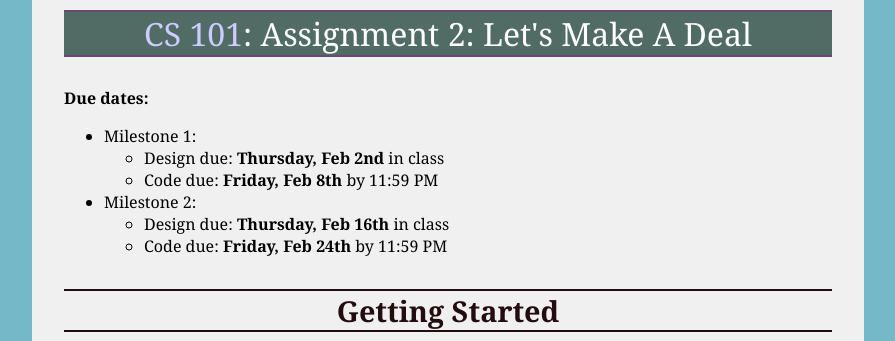
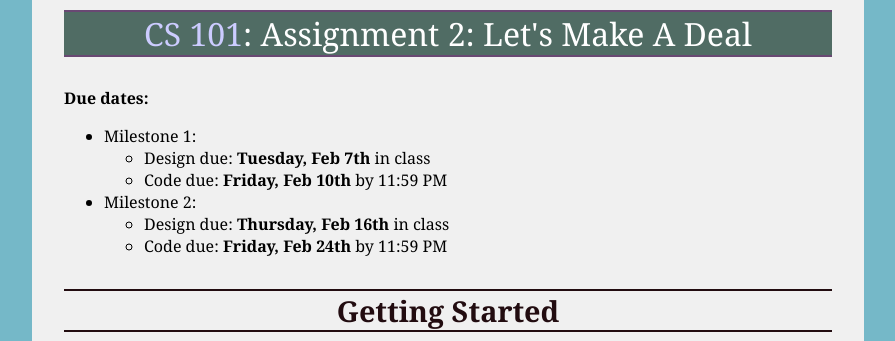
Before and after one commit to ycpcs/cs101-spring2017, a Jekyll site: the page built from assign/assign02.md, in a window 1280 px wide and 900 px high. Shown: the top 341 px of the window, without its empty margins (192-1087 px from the left). Built offline with Jekyll 4.4.1, drawn with Linux system fonts in a browser that asks for light colours; some of the changed text lies outside the part shown.

Commit message:
news item for assignment 2, fix MS1 due dates

```diff
--- a/assign/assign02.md
+++ b/assign/assign02.md
@@ -6,8 +6,8 @@ title: "Assignment 2: Let's Make A Deal"
 **Due dates:**
 
 * Milestone 1:
-    * Design due: **Thursday, Feb 2nd** in class
-    * Code due: **Friday, Feb 8th** by 11:59 PM
+    * Design due: **Tuesday, Feb 7th** in class
+    * Code due: **Friday, Feb 10th** by 11:59 PM
 * Milestone 2:
     * Design due: **Thursday, Feb 16th** in class
     * Code due: **Friday, Feb 24th** by 11:59 PM
@@ -83,9 +83,9 @@ You got a goat, sorry. The car was behind door 2
 
 ### Deliverables for Milestone 1
 
-The [design artifact](../design-template.pdf) for Milestone 1 is due at the beginning class on **Thursday, Feb 2nd**.  Make sure that you fill out the "Strategy" and "Control flow sketch" sections of the design template.
+The [design artifact](../design-template.pdf) for Milestone 1 is due at the beginning class on **Tuesday, Feb 7th**.  Make sure that you fill out the "Strategy" and "Control flow sketch" sections of the design template.
 
-The code for Milestone 1 should be submitted to Marmoset (using the command `make submit_ms1`) by the end of the day on **Friday, Feb 8th**.
+The code for Milestone 1 should be submitted to Marmoset (using the command `make submit_ms1`) by the end of the day on **Friday, Feb 10th**.
 
 ## Milestone 2
 
```
Also changed, not shown: assign/index.md (+1 -1 lines), index.md (+1 -0 lines).
